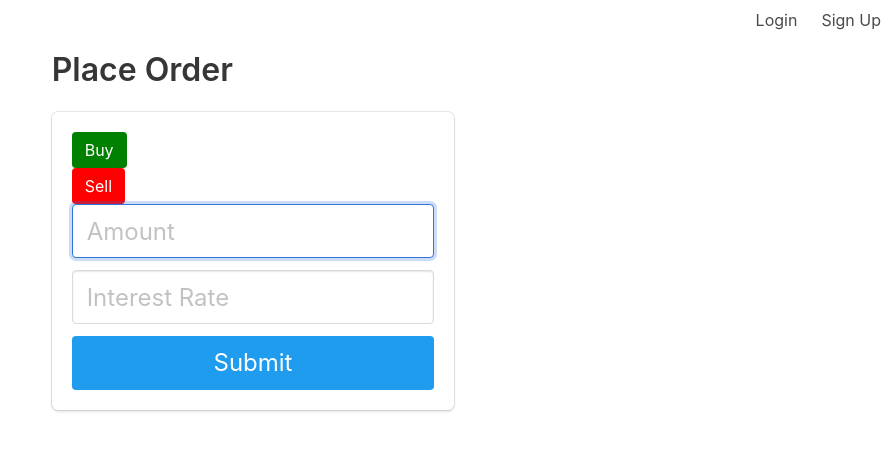
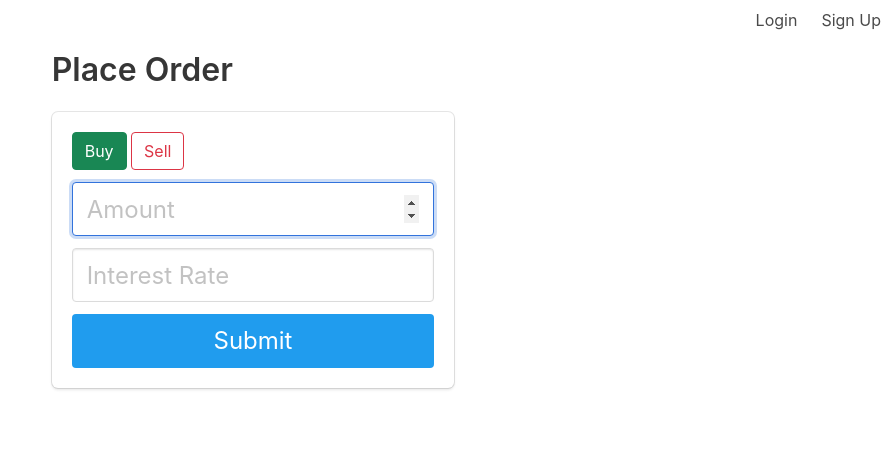
Before and after one commit to ingridkvcs/cfg_p2p_project, a Flask app: page /order-book in a window 1280 px wide. Shown: the part 24-475 px from the top of the page, without its empty margins (387-1280 px from the left). Run offline with Flask 2, Linux system fonts and the light colour scheme.

Commit message:
Added functionality for creating the order book

```diff
--- a/app.py
+++ b/app.py
@@ -1,6 +1,7 @@
 # Contains all the endpoints for this application
-from flask import render_template
+from flask import render_template, request, url_for, flash
 from flask_login import LoginManager, login_required, current_user
+from werkzeug.utils import redirect
 
 from database.models import User
 from init import create_app, db
@@ -32,18 +33,36 @@ orders = [
     (5237, 'Borrowing', 7500, 5.5),
     (1838, 'Borrowing', 8800, 2.5),
     (1234, 'Lending', 5000, 1.5)
-    ]
+]
 
 
 @app.route('/my-account')
 @login_required
 def my_account_page():
-    return render_template("my_account.html", first_name=current_user.first_name, last_name=current_user.last_name, headers=headers, orders=orders)
+    return render_template("my_account.html", first_name=current_user.first_name, last_name=current_user.last_name,
+                           headers=headers, orders=orders)
 
 
 @app.route('/order-book')
-def order():
+def order_book():
     return render_template('order_book.html')
+
+
+@app.route('/create-order', methods=['POST'])
+def create_order():
+    type = request.form.get('type')
+    amount = request.form.get('amount')
+    interest_rate = request.form.get('interest_rate')
+
+    if not amount or not amount.isnumeric() or int(amount) <= 0:
+        flash('Amount must be greater than 0.')
+        return redirect(url_for('order_book'))
+
+    if not interest_rate or not interest_rate.isnumeric() or int(interest_rate) <= 0:
+        flash('Interest rate must be greater than 0.')
+        return redirect(url_for('order_book'))
+
+    return redirect(url_for('order_book'))
 
 
 if __name__ == '__main__':
--- a/templates/order_book.html
+++ b/templates/order_book.html
@@ -7,33 +7,34 @@
 <div class="column is-4 is-offset-4">
     <h3 class="title">Place Order</h3>
     <div class="box">
-        <!--        {% with messages = get_flashed_messages() %}-->
-        <!--        {% if messages %}-->
-        <!--        <div class="notification is-danger">-->
-        <!--            {{ messages[0] }}. Go to <a href="{{ url_for('auth.login') }}">login page</a>.-->
-        <!--        </div>-->
-        <!--        {% endif %}-->
-        <!--        {% endwith %}-->
+        {% with messages = get_flashed_messages() %}
+        {% if messages %}
+        <div class="notification is-danger">
+            {{ messages[0] }}
+        </div>
+        {% endif %}
+        {% endwith %}
 
-
-        <div class="button, type-order">
-            <button class="button is-block is-info" style="background-color:green;">Buy</button>
-            <button class="button is-block is-info" style="background-color:red;">Sell</button>
-        </div>
-
-        <form method="POST" action="/order-book">
-            <div class="field">
-                <div class="control">
-                    <input class="input is-large" type="text" name="amount" placeholder="Amount" autofocus="" required>
-                </div>
+        <form method="POST" action="/create-order">
+            <div class="field control">
+                <input type="radio" value="buy" class="btn-check form-control" name="type" id="input-type-buy"
+                       autocomplete="off"
+                       checked>
+                <label class="btn btn-outline-success" for="input-type-buy">Buy</label>
+                <input type="radio" value="sell" class="btn-check form-control" name="type" id="input-type-sell"
+                       autocomplete="off">
+                <label class="btn btn-outline-danger" for="input-type-sell">Sell</label>
             </div>
 
-            <div class="field">
-                <div class="control">
-                    <input class="input is-large" type="text" name="interest_rate" placeholder="Interest Rate" required>
-                </div>
+            <div class="field control">
+                <input class="input is-large" type="number" min="1" name="amount" placeholder="Amount" autofocus=""
+                       required>
             </div>
 
+            <div class="field control">
+                <input class="input is-large" type="number" min="0" name="interest_rate" placeholder="Interest Rate"
+                       required>
+            </div>
 
             <button class="button is-block is-info is-large is-fullwidth">Submit</button>
         </form>
```
